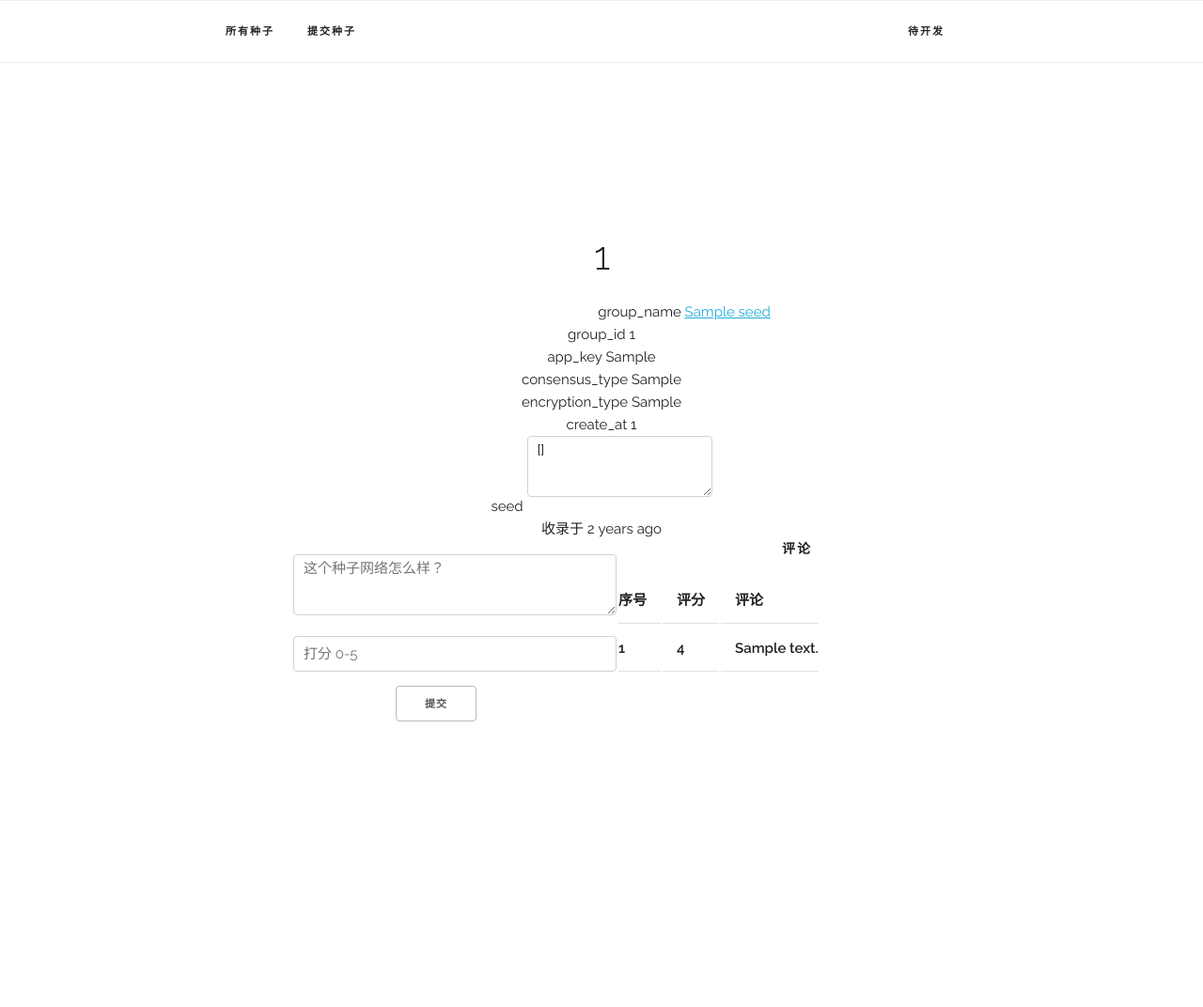
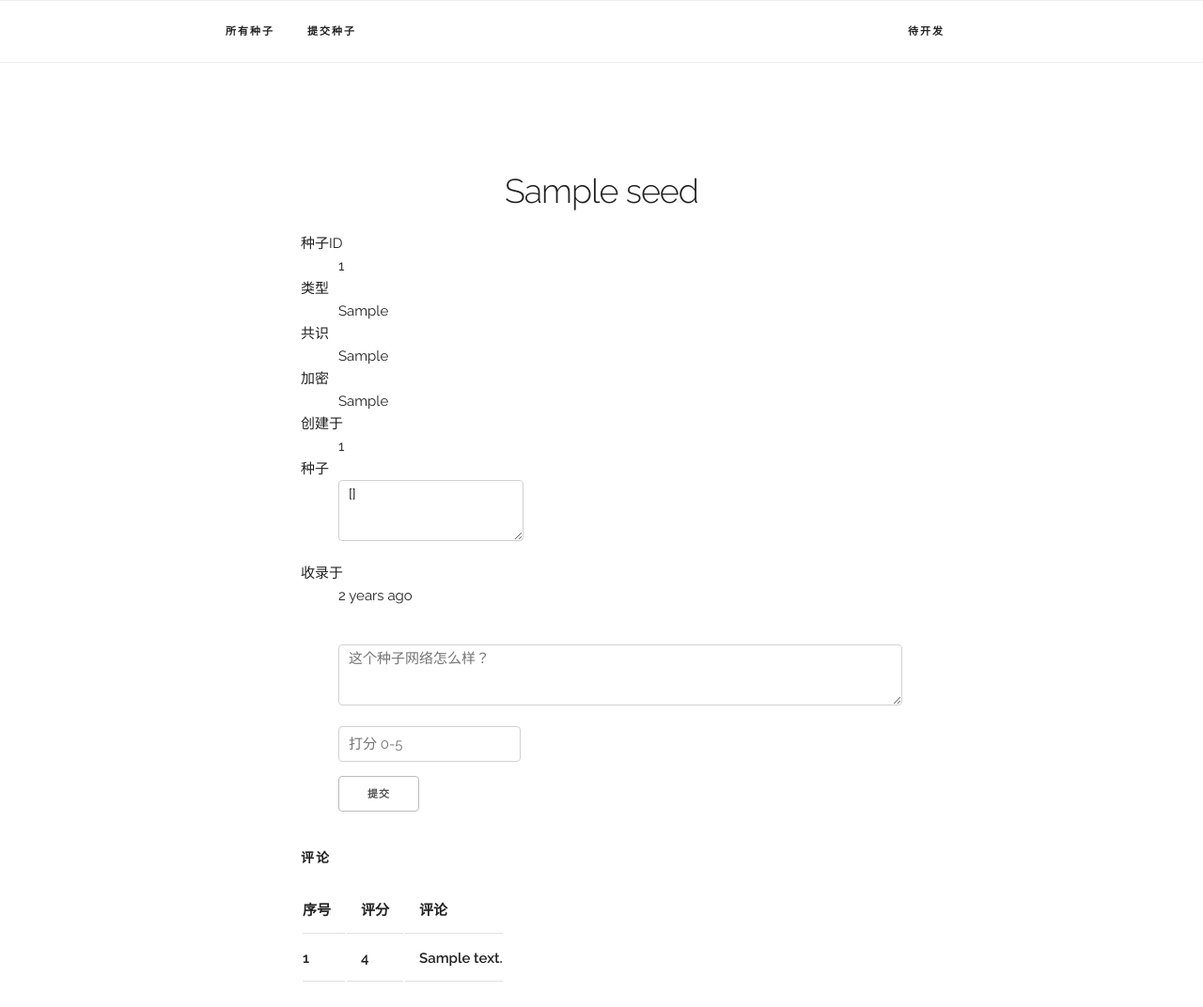
Before and after one commit to liujuanjuan1984/seedstore, a Flask app: page /seed/1/ in a window 1280 px wide. Shown: the whole page at 94% size. Before the commit the page ends 768 px from the top, so only its background shows below. Run offline with Flask 2, Linux system fonts and the light colour scheme; tables that the repository leaves empty hold one stand-in row (values such as "Sample post"); lists and menus that the app fills with data are empty; parts of the project's set-up code (start-up, migrations or seed data) failed here and were passed over.

Commit message:
update html and css

```diff
--- a/app/main/forms.py
+++ b/app/main/forms.py
@@ -8,12 +8,12 @@
 
 
 class CommentForm(FlaskForm):
-    text = TextAreaField("评价种子网络", validators=[DataRequired(), Length(2, 1000)])
-    stars = IntegerField("0-5", validators=[DataRequired()])
-    submit = SubmitField("提交")
+    text = TextAreaField(u"评价种子网络", validators=[DataRequired(), Length(2, 1000)])
+    stars = IntegerField(u'评分 1-5', validators=[DataRequired()])
+    submit = SubmitField(u"提交")
 
 
 # seed 提交种子
 class SeedForm(FlaskForm):
-    seed = TextAreaField("提交种子", validators=[DataRequired(), Length(200, 2000)])
-    submit = SubmitField("提交")
+    seed = TextAreaField(u"提交种子", validators=[DataRequired(), Length(200, 2000)])
+    submit = SubmitField(u"提交")
--- a/app/static/css/custom.css
+++ b/app/static/css/custom.css
@@ -1,5 +1,5 @@
-.open-todos ul,
-.finished-todos ul {
+.open-comments ul,
+.finished-comments ul {
     list-style: none;
     text-align: left;
     word-wrap: break-word;
@@ -13,12 +13,6 @@
 tr td.seed-title {
     width: 50%;
     word-break: break-word;
-}
-
-.finished-todos li {
-    color: #aaa;
-    padding-left: 5pt;
-    text-decoration: line-through;
 }
 
 .container {
--- a/app/templates/base.html
+++ b/app/templates/base.html
@@ -21,12 +21,12 @@
 
 <body>
     <div class="container">
-        <div class="navbar-spacer"></div>
+        <!--<div class="navbar-spacer"></div>-->
         <nav class="navbar">
             <div class="container">
                 <ul class="navbar-list">
                     <li class="navbar-item"><a class="navbar-link" href="{{ url_for('main.seeds_overview') }}">所有种子</a></li>
-                    <li class="navbar-item"></li><a class="navbar-link" href="{{ url_for('main.add_seed') }}">提交种子</a></li>
+                    <li class="navbar-item"><a class="navbar-link" href="{{ url_for('main.add_seed') }}">提交种子</a></li>
                     <li class="navbar-item">
                         <a class="navbar-link" href="#" data-popover="#moreNavPopover"> 待开发</a>
                         <div id="moreNavPopover" class="popover">
--- a/app/templates/comment.html
+++ b/app/templates/comment.html
@@ -2,35 +2,46 @@
 <script src="{{ url_for('static', filename='js/seed.js') }}"></script>
 {% endblock %} {% block body %}
 <section class="header">
-    <h2 class="title">{{seed.group_id}}</h2>
-    <div class="row">
-        <div class="three columns value-prop"></div>
-        <div>group_name <a href="{{ url_for('main.seed_info', group_id=seed.group_id) }}">{{ seed.group_name }}</a></div>
-        <div class="six columns"></div>
-        <div>group_id {{ seed.group_id }}</div>
-        <div>app_key {{ seed.app_key }}</div>
-        <div>consensus_type {{ seed.consensus_type }}</div>
-        <div>encryption_type {{ seed.encryption_type }}</div>
-        <div>create_at {{ seed.create_at }}</div>
-        <div> seed <textarea>{{ seed.seed }}</textarea> </div>
-        <div data-time-in-seconds="{{ seed.add_at|in_seconds }}">收录于 {{ seed.add_at|humanize }}</div>
-        <div class="six columns">
+    <h3 class="title">{{seed.group_name}}</h3>
+</section>
+<section>
+    <div class="container">
+        <dl>
+            <dt>种子ID</dt>
+            <dd> {{ seed.group_id }}</dd>
+            <dt>类型</dt>
+            <dd> {{ seed.app_key }}</dd>
+            <dt>共识</dt>
+            <dd> {{ seed.consensus_type }}</dd>
+            <dt>加密</dt>
+            <dd> {{ seed.encryption_type }}</dd>
+            <dt>创建于</dt>
+            <dd> {{ seed.create_at }}</dd>
+            <dt>种子</dt>
+            <dd><textarea>{{ seed.seed }} </textarea></dd>
+            <dt>收录于</dt>
+            <dd data-time-in-seconds="{{ seed.add_at|in_seconds }}">{{ seed.add_at|humanize }}</dd>
+        </dl>
+</section>
+<section>
+    <div class="container">
         {% if form.errors %}
-            <div class="has-error"><strong>出错了</strong></div>
+        <div class="has-error"><strong>oppps...something is wrong.</strong></div>
         {% endif %}
-            <form method=post>
+        <form name="commentForm" ,method=post>
             {{ form.hidden_tag() }}
             <dl>
-                    <dd>{{ form.text(class_="u-full-width", placeholder="这个种子网络怎么样？", value="", maxlength=128) }}
-                        <dd>{{ form.stars(class_="u-full-width", placeholder="打分 0-5", value="", maxlength=8) }}
-                            <dt>{{ form.submit }}
+                <dd>{{ form.text(class_="u-full-width", placeholder="这个种子网络怎么样？", value="", maxlength=128) }}</dd>
+                <dd>{{ form.stars(placeholder="打分 0-5", value="", maxlength=1) }}</dd>
+                <dd>{{ form.submit }}</dd>
             </dl>
         </form>
     </div>
-    <div class="row">
-      <div class="one-half column open-comments">
+</section>
+<section>
+    <div class="container">
+        <div class="column open-comments">
             <h4 class="docs-header">评论</h4>
-        <ul>
             <table>
                 <tr>
                     <th>序号</th>
@@ -45,7 +56,6 @@
                 </tr>
                 {% endfor %}
             </table>
-        </ul>
         </div>
     </div>
     </div>
--- a/config.py
+++ b/config.py
@@ -12,7 +12,7 @@
     SQLALCHEMY_COMMIT_ON_TEARDOWN = True
     SQLALCHEMY_RECORD_QUERIES = True
     SQLALCHEMY_TRACK_MODIFICATIONS = False
-    SeedsDataFile = os.path.join(BASEDIR, DATA, "seedsdata.json")
+    SeedsDataFile = os.path.join(BASEDIR, "data", "seedsdata.json")
 
     @staticmethod
     def init_app(app):
```
Also changed, not shown: app/templates/addseed.html (+5 -5 lines), app/templates/overview.html (+9 -12 lines). Lines whose indentation alone changed are shown as unchanged.
